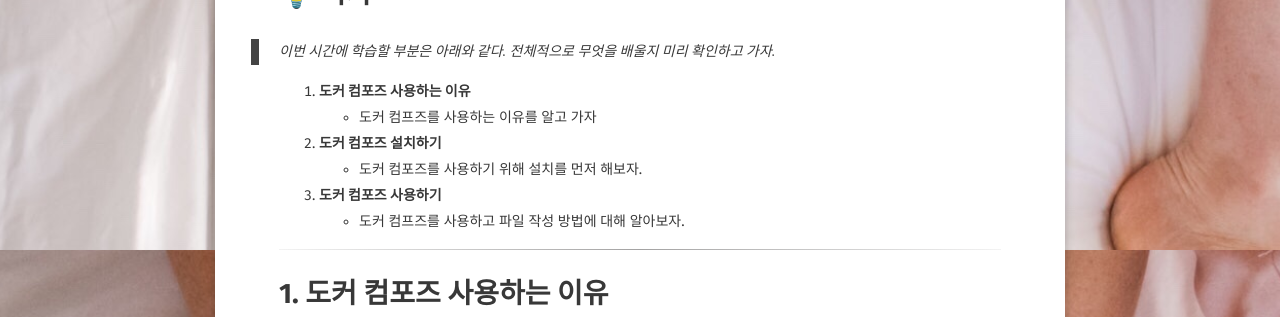
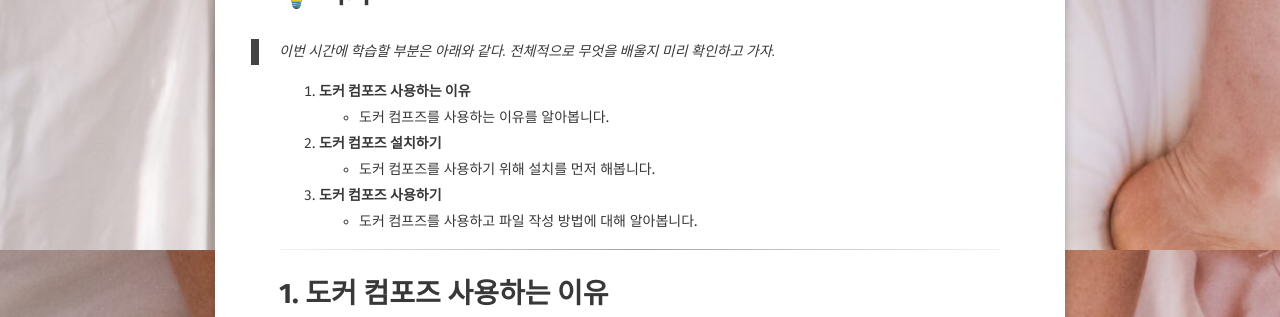
Before and after one commit to JUNGEEYOU/JUNGEEYOU.github.io, a Jekyll site: the page built from _posts/2020-04-25-docker-4-post.md, in a window 1280 px wide and 900 px high, scrolled down 499 px. Shown: the part 151-468 px from the top of the window. Built offline with Jekyll 4.4.1, drawn with Linux system fonts in a browser that asks for light colours; some web fonts are replaced; comment, search, counter and statistics services are not loaded.

Commit message:
docker compose

```diff
--- a/_posts/2020-04-25-docker-4-post.md
+++ b/_posts/2020-04-25-docker-4-post.md
@@ -19,11 +19,11 @@ excerpt: "도커 컴포즈 사용하기"
 > 이번 시간에 학습할 부분은 아래와 같다.  전체적으로 무엇을 배울지 미리 확인하고 가자.
 
 1. **도커 컴포즈 사용하는 이유**
-    - 도커 컴프즈를 사용하는 이유를 알고 가자
+    - 도커 컴프즈를 사용하는 이유를 알아봅니다.
 2. **도커 컴포즈 설치하기**
-    - 도커 컴포즈를 사용하기 위해 설치를 먼저 해보자.
+    - 도커 컴포즈를 사용하기 위해 설치를 먼저 해봅니다.
 3. **도커 컴포즈 사용하기**
-    - 도커 컴프즈를 사용하고 파일 작성 방법에 대해 알아보자.
+    - 도커 컴프즈를 사용하고 파일 작성 방법에 대해 알아봅니다.
 
 ---
 
@@ -169,7 +169,7 @@ services:
 
 ### 🔸 image
 
-서비스의 컨테이너를 생성할 때 쓰일 이미지의 이름을 설정합니다. docker run과 같이 이미지가 존재하지 않는  경우 저장소에서 자동으로 내려받습니다.
+서비스의 컨테이너를 생성할 때 쓰일 이미지의 이름을 설정합니다. docker run과 같이 이미지가 존재하지 않는 경우 저장소에서 자동으로 내려받습니다.
 
 {% highlight yaml %}
 services:
```
